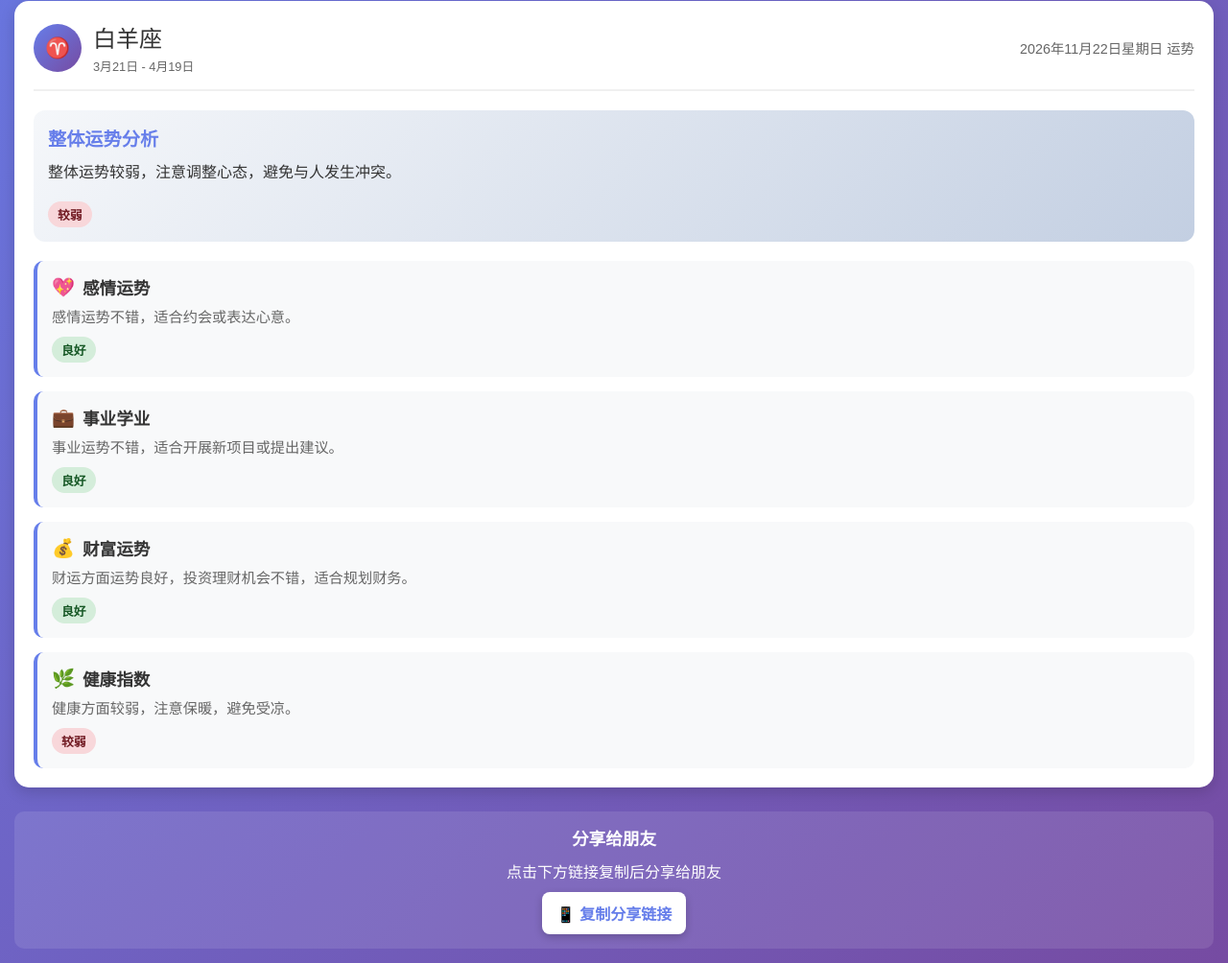
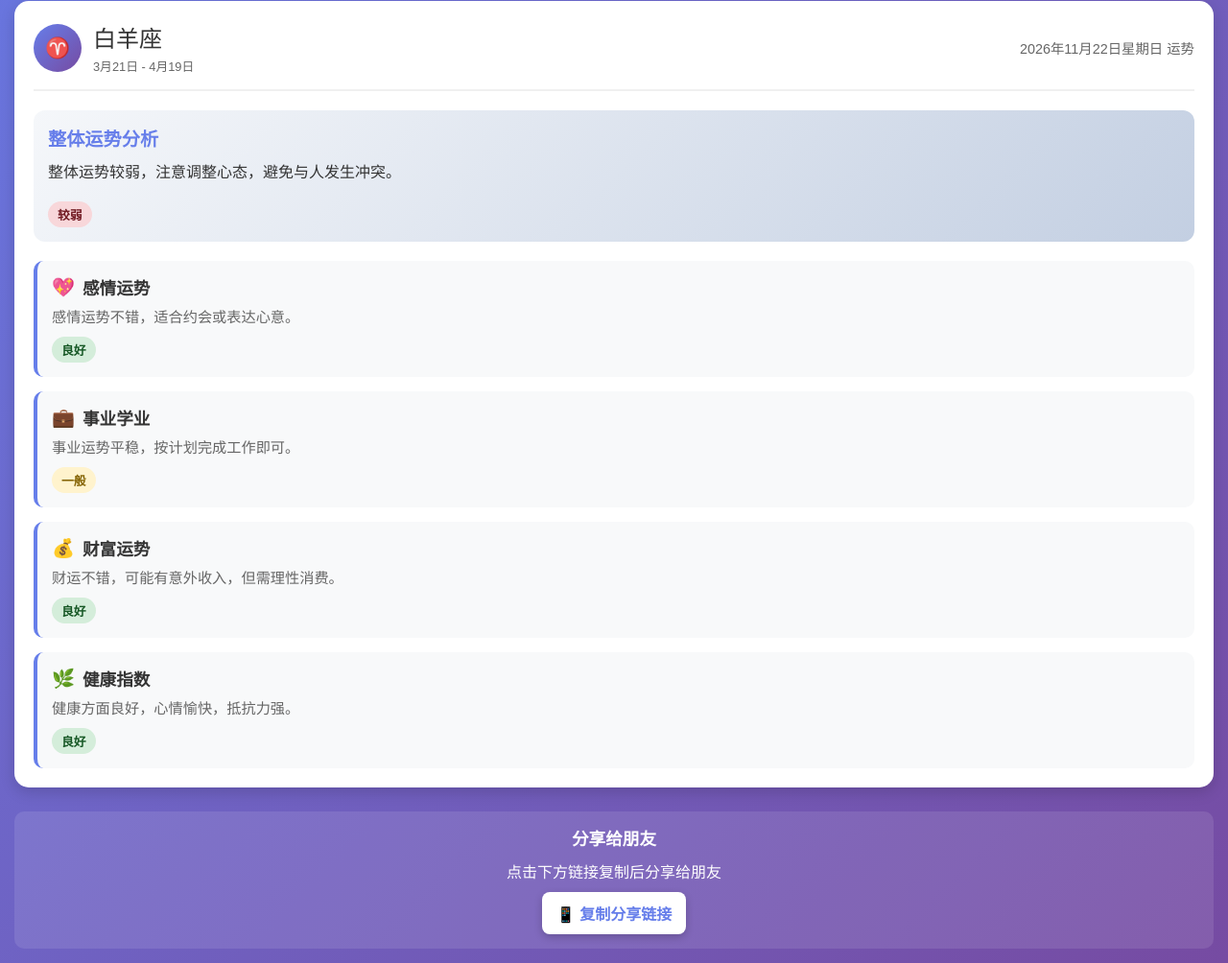
Before and after one commit to liuy-8/zodiac-fortune, a plain HTML site: page index.html in a window 1280 px wide. Shown: the part 470-1474 px from the top of the page at 96% size. Drawn offline with Linux system fonts and the light colour scheme.

Commit message:
Auto update 2026-11-22

```diff
--- a/index.html
+++ b/index.html
@@ -258,7 +258,7 @@
                         <div class="zodiac-dates" id="zodiacDates">3月21日 - 4月19日</div>
                     </div>
                 </div>
-                <div class="fortune-date" id="currentDate">2026年11月22日 星期日</div>
+                <div class="fortune-date" id="currentDate">2026年11月23日 星期一</div>
             </div>
 
             <div class="fortune-overall">
@@ -311,95 +311,95 @@
                 overallLevel: "weak",
                 love: "感情运势不错，适合约会或表达心意。",
                 loveLevel: "good",
-                career: "事业运势不错，适合开展新项目或提出建议。",
-                careerLevel: "good",
-                wealth: "财运方面运势良好，投资理财机会不错，适合规划财务。",
+                career: "事业运势平稳，按计划完成工作即可。",
+                careerLevel: "normal",
+                wealth: "财运不错，可能有意外收入，但需理性消费。",
                 wealthLevel: "good",
-                health: "健康方面较弱，注意保暖，避免受凉。",
-                healthLevel: "weak"
+                health: "健康方面良好，心情愉快，抵抗力强。",
+                healthLevel: "good"
             },
             "金牛座": {
                 icon: "♉",
                 dates: "4月20日 - 5月20日",
-                overall: "运势不错，今天做事容易成功，适合处理重要事务。",
-                overallLevel: "good",
-                love: "感情方面运势良好，双方相处融洽，沟通顺畅。",
-                loveLevel: "good",
-                career: "事业方面运势一般，工作上有些事做起来没什么挑战但风险确实少，如果你担心拿不下业绩选择这种方式做任务无可厚非。",
+                overall: "今日运势较弱，做事容易遇到阻碍，需要多加耐心。",
+                overallLevel: "weak",
+                love: "感情运势不佳，注意控制情绪，避免争吵。",
+                loveLevel: "weak",
+                career: "事业运势平稳，按计划完成工作即可。",
                 careerLevel: "normal",
-                wealth: "财运一般，保持现有理财方式即可。",
+                wealth: "财运方面平稳，不宜进行高风险投资。",
                 wealthLevel: "normal",
-                health: "健康方面良好，心情愉快，抵抗力强。",
-                healthLevel: "good"
+                health: "健康方面运势较弱，需要关注身体，及时休息。",
+                healthLevel: "weak"
             },
             "双子座": {
                 icon: "♊",
                 dates: "5月21日 - 6月21日",
-                overall: "今日运势较弱，做事容易遇到阻碍，需要多加耐心。",
-                overallLevel: "weak",
-                love: "感情方面运势普通，双方相处有些话不好意思说可能会有误会产生，也不利于互相增进了解。",
+                overall: "运势平稳，按部就班即可，不宜做重大决策。",
+                overallLevel: "normal",
+                love: "感情运势一般，需要多花时间经营关系。",
                 loveLevel: "normal",
-                career: "事业方面一般，保持现状，不宜跳槽或转行。",
+                career: "事业方面运势一般，工作上有些事做起来没什么挑战但风险确实少，如果你担心拿不下业绩选择这种方式做任务无可厚非。",
                 careerLevel: "normal",
-                wealth: "财运方面运势较弱，需要控制开支，避免冲动消费。",
+                wealth: "财运方面较弱，注意节约，做好预算规划。",
                 wealthLevel: "weak",
-                health: "健康方面运势较弱，需要关注身体，及时休息。",
-                healthLevel: "weak"
+                health: "健康方面运势良好，身体状况不错，精力充沛。",
+                healthLevel: "good"
             },
             "巨蟹座": {
                 icon: "♋",
                 dates: "6月22日 - 7月22日",
-                overall: "运势平稳，按部就班即可，不宜做重大决策。",
-                overallLevel: "normal",
-                love: "感情方面运势普通，双方相处有些话不好意思说可能会有误会产生，也不利于互相增进了解。",
-                loveLevel: "normal",
-                career: "事业方面运势良好，工作进展顺利，容易获得认可。",
+                overall: "整体运势良好，心情愉悦，适合社交和团队合作。",
+                overallLevel: "good",
+                love: "感情运势不佳，注意控制情绪，避免争吵。",
+                loveLevel: "weak",
+                career: "事业运势不错，适合开展新项目或提出建议。",
                 careerLevel: "good",
                 wealth: "财运方面较弱，注意节约，做好预算规划。",
                 wealthLevel: "weak",
-                health: "健康方面较弱，注意保暖，避免受凉。",
-                healthLevel: "weak"
+                health: "健康方面良好，心情愉快，抵抗力强。",
+                healthLevel: "good"
             },
             "狮子座": {
                 icon: "♌",
                 dates: "7月23日 - 8月22日",
-                overall: "今日运势一般，工作、生活上习惯稳妥行事，不想给自己制造压力感。",
-                overallLevel: "normal",
-                love: "感情运势不佳，注意控制情绪，避免争吵。",
+                overall: "整体运势良好，心情愉悦，适合社交和团队合作。",
+                overallLevel: "good",
+                love: "感情方面较弱，需要给彼此一些空间和时间。",
                 loveLevel: "weak",
-                career: "事业方面较弱，避免与同事发生冲突，保持低调。",
-                careerLevel: "weak",
-                wealth: "财运方面较弱，注意节约，做好预算规划。",
+                career: "事业方面运势一般，工作上有些事做起来没什么挑战但风险确实少，如果你担心拿不下业绩选择这种方式做任务无可厚非。",
+                careerLevel: "normal",
+                wealth: "财运不佳，投资需谨慎，避免损失。",
                 wealthLevel: "weak",
-                health: "健康方面一般，注意饮食均衡，适当运动。",
-                healthLevel: "normal"
+                health: "健康方面运势良好，身体状况不错，精力充沛。",
+                healthLevel: "good"
             },
             "处女座": {
                 icon: "♍",
                 dates: "8月23日 - 9月22日",
-                overall: "今日运势较弱，做事容易遇到阻碍，需要多加耐心。",
-                overallLevel: "weak",
-                love: "感情运势一般，需要多花时间经营关系。",
-                loveLevel: "normal",
-                career: "事业方面良好，团队合作愉快，工作效率高。",
-                careerLevel: "good",
-                wealth: "财运不佳，投资需谨慎，避免损失。",
-                wealthLevel: "weak",
-                health: "健康运势良好，适合运动锻炼，保持良好作息。",
+                overall: "今日运势一般，工作、生活上习惯稳妥行事，不想给自己制造压力感。",
+                overallLevel: "normal",
+                love: "感情方面较弱，需要给彼此一些空间和时间。",
+                loveLevel: "weak",
+                career: "事业运势不佳，工作压力大，注意劳逸结合。",
+                careerLevel: "weak",
+                wealth: "财运方面良好，收支平衡，储蓄稳定增长。",
+                wealthLevel: "good",
+                health: "健康方面良好，心情愉快，抵抗力强。",
                 healthLevel: "good"
             },
             "天秤座": {
                 icon: "♎",
                 dates: "9月23日 - 10月23日",
-                overall: "今日运势良好，各方面都比较顺利，可以大胆尝试新事物。",
+                overall: "运势不错，今天做事容易成功，适合处理重要事务。",
                 overallLevel: "good",
-                love: "感情运势一般，需要多花时间经营关系。",
-                loveLevel: "normal",
-                career: "事业方面运势较弱，可能遇到挑战，需要谨慎处理。",
-                careerLevel: "weak",
-                wealth: "财运方面良好，收支平衡，储蓄稳定增长。",
-                wealthLevel: "good",
-                health: "健康运势不佳，注意预防疾病，避免熬夜。",
+                love: "感情方面运势较弱，容易产生误会，需要多沟通。",
+                loveLevel: "weak",
+                career: "事业运势平稳，按计划完成工作即可。",
+                careerLevel: "normal",
+                wealth: "财运方面较弱，注意节约，做好预算规划。",
+                wealthLevel: "weak",
+                health: "健康方面较弱，注意保暖，避免受凉。",
                 healthLevel: "weak"
             },
             "天蝎座": {
@@ -407,27 +407,27 @@
                 dates: "10月24日 - 11月22日",
                 overall: "今日运势较弱，做事容易遇到阻碍，需要多加耐心。",
                 overallLevel: "weak",
-                love: "感情方面运势普通，双方相处有些话不好意思说可能会有误会产生，也不利于互相增进了解。",
-                loveLevel: "normal",
-                career: "事业运势不错，适合开展新项目或提出建议。",
-                careerLevel: "good",
-                wealth: "财运不错，可能有意外收入，但需理性消费。",
+                love: "感情运势不错，适合约会或表达心意。",
+                loveLevel: "good",
+                career: "事业方面一般，保持现状，不宜跳槽或转行。",
+                careerLevel: "normal",
+                wealth: "财运方面良好，收支平衡，储蓄稳定增长。",
                 wealthLevel: "good",
-                health: "健康方面运势良好，身体状况不错，精力充沛。",
+                health: "健康运势良好，适合运动锻炼，保持良好作息。",
                 healthLevel: "good"
             },
             "射手座": {
                 icon: "♐",
                 dates: "11月23日 - 12月21日",
-                overall: "今日运势一般，工作、生活上习惯稳妥行事，不想给自己制造压力感。",
-                overallLevel: "normal",
-                love: "感情运势不错，适合约会或表达心意。",
-                loveLevel: "good",
-                career: "事业方面良好，团队合作愉快，工作效率高。",
-                careerLevel: "good",
-                wealth: "财运方面运势良好，投资理财机会不错，适合规划财务。",
-                wealthLevel: "good",
-                health: "健康方面较弱，注意保暖，避免受凉。",
+                overall: "运势不佳，建议保守行事，避免冒险和冲动决定。",
+                overallLevel: "weak",
+                love: "感情方面运势普通，双方相处有些话不好意思说可能会有误会产生，也不利于互相增进了解。",
+                loveLevel: "normal",
+                career: "事业运势不佳，工作压力大，注意劳逸结合。",
+                careerLevel: "weak",
+                wealth: "财运不佳，投资需谨慎，避免损失。",
+                wealthLevel: "weak",
+                health: "健康方面运势较弱，需要关注身体，及时休息。",
                 healthLevel: "weak"
             },
             "摩羯座": {
@@ -435,42 +435,42 @@
                 dates: "12月22日 - 1月19日",
                 overall: "整体运势较弱，注意调整心态，避免与人发生冲突。",
                 overallLevel: "weak",
-                love: "感情方面普通，保持现状即可，避免敏感话题。",
+                love: "感情方面运势普通，双方相处有些话不好意思说可能会有误会产生，也不利于互相增进了解。",
                 loveLevel: "normal",
-                career: "事业方面较弱，避免与同事发生冲突，保持低调。",
-                careerLevel: "weak",
-                wealth: "财运方面运势良好，投资理财机会不错，适合规划财务。",
-                wealthLevel: "good",
-                health: "健康方面运势较弱，需要关注身体，及时休息。",
-                healthLevel: "weak"
+                career: "事业方面运势一般，工作上有些事做起来没什么挑战但风险确实少，如果你担心拿不下业绩选择这种方式做任务无可厚非。",
+                careerLevel: "normal",
+                wealth: "财运方面运势平平，日常生活开销正常，没有特别大的支出也没有特别大的收入。",
+                wealthLevel: "normal",
+                health: "健康方面运势良好，身体状况不错，精力充沛。",
+                healthLevel: "good"
             },
             "水瓶座": {
                 icon: "♒",
                 dates: "1月20日 - 2月18日",
-                overall: "今日运势一般，工作、生活上习惯稳妥行事，不想给自己制造压力感。",
-                overallLevel: "normal",
-                love: "感情方面运势普通，双方相处有些话不好意思说可能会有误会产生，也不利于互相增进了解。",
+                overall: "整体运势较弱，注意调整心态，避免与人发生冲突。",
+                overallLevel: "weak",
+                love: "感情方面普通，保持现状即可，避免敏感话题。",
                 loveLevel: "normal",
-                career: "事业运势平稳，按计划完成工作即可。",
-                careerLevel: "normal",
+                career: "事业运势不佳，工作压力大，注意劳逸结合。",
+                careerLevel: "weak",
                 wealth: "财运方面较弱，注意节约，做好预算规划。",
                 wealthLevel: "weak",
-                health: "健康方面良好，心情愉快，抵抗力强。",
-                healthLevel: "good"
+                health: "健康方面一般，注意饮食均衡，适当运动。",
+                healthLevel: "normal"
             },
             "双鱼座": {
                 icon: "♓",
                 dates: "2月19日 - 3月20日",
-                overall: "运势平稳，按部就班即可，不宜做重大决策。",
-                overallLevel: "normal",
-                love: "感情方面较弱，需要给彼此一些空间和时间。",
-                loveLevel: "weak",
-                career: "事业运势平稳，按计划完成工作即可。",
-                careerLevel: "normal",
-                wealth: "财运一般，保持现有理财方式即可。",
-                wealthLevel: "normal",
-                health: "健康运势不佳，注意预防疾病，避免熬夜。",
-                healthLevel: "weak"
+                overall: "整体运势较弱，注意调整心态，避免与人发生冲突。",
+                overallLevel: "weak",
+                love: "感情方面运势普通，双方相处有些话不好意思说可能会有误会产生，也不利于互相增进了解。",
+                loveLevel: "normal",
+                career: "事业方面运势良好，工作进展顺利，容易获得认可。",
+                careerLevel: "good",
+                wealth: "财运方面良好，收支平衡，储蓄稳定增长。",
+                wealthLevel: "good",
+                health: "健康方面一般，注意饮食均衡，适当运动。",
+                healthLevel: "normal"
             }
         };
 
```
